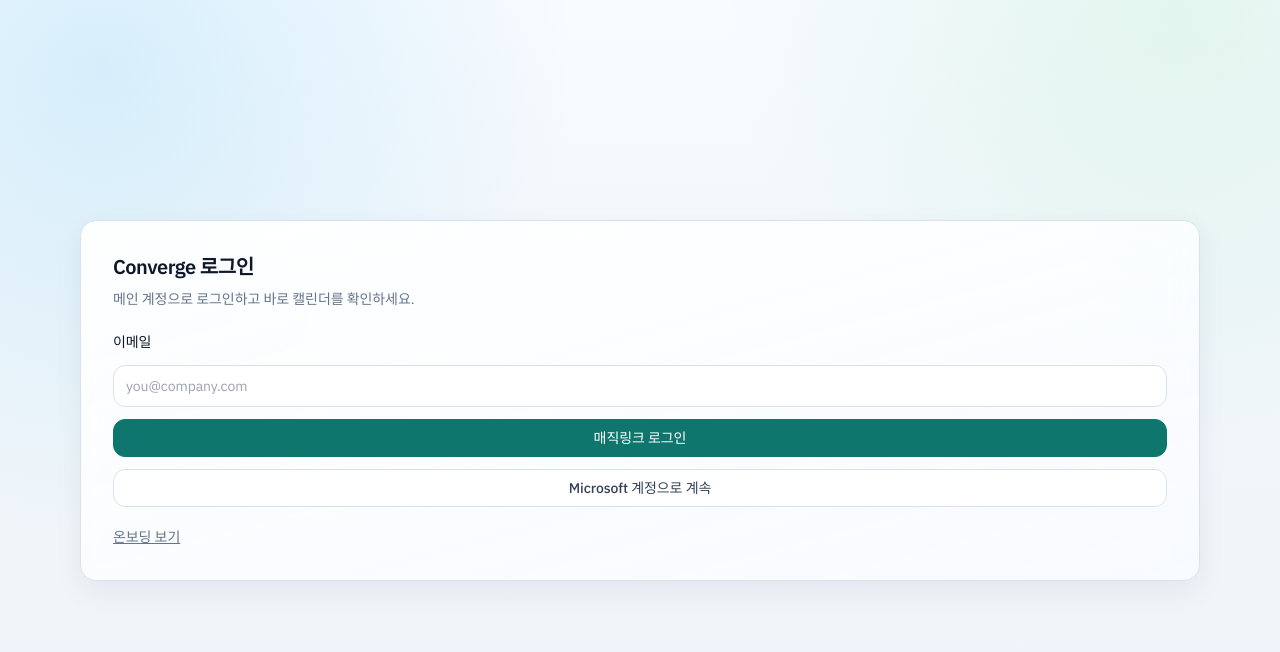
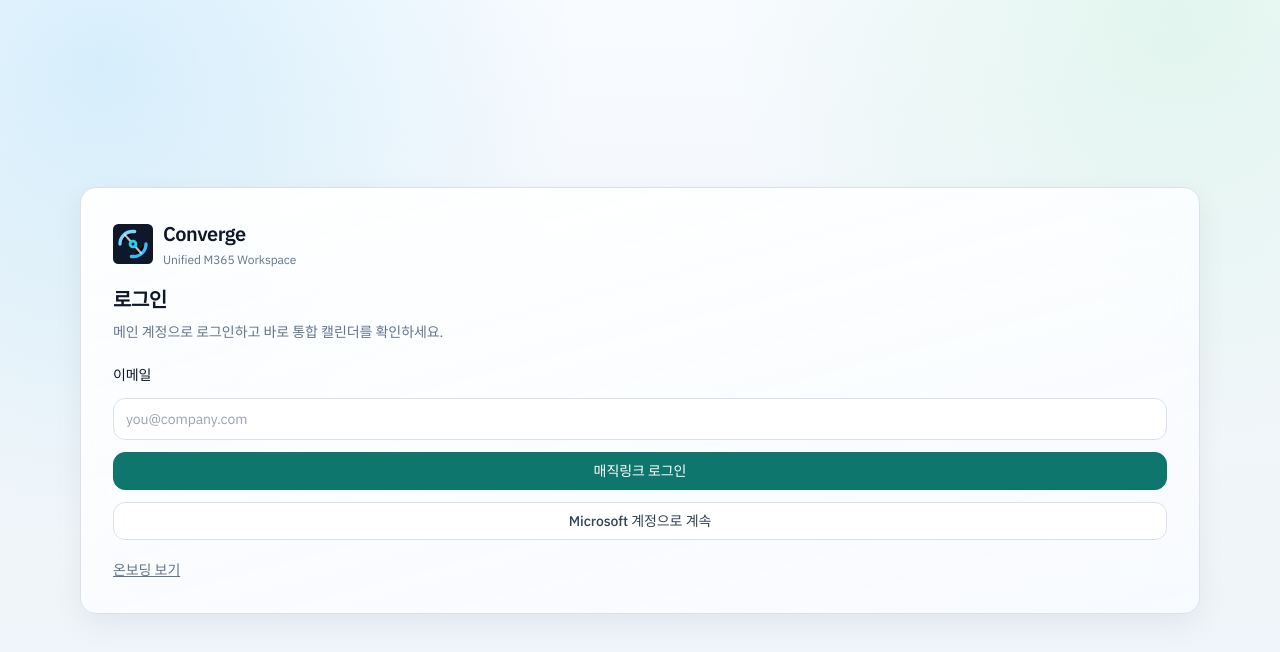
Before and after one commit to miles-hs-lee/converge, a Next.js app: page /login in a window 1280 px wide. Shown: the top 652 px of the page. Built offline with nearby package versions, Linux system fonts and the light colour scheme; no server answers.

Commit message:
Apply orbit brand logo across primary entry screens

```diff
--- a/app/login/page.tsx
+++ b/app/login/page.tsx
@@ -3,6 +3,7 @@
 import { AlertCircle } from "lucide-react";
 import { requestMagicLink } from "@/app/login/actions";
 import { createClient } from "@/lib/supabase/server";
+import { BrandLogo } from "@/components/brand-logo";
 
 const loginStatusMessage: Record<string, string> = {
   magic_link_sent: "매직링크를 보냈습니다. 이메일에서 로그인 링크를 열어주세요.",
@@ -32,8 +33,9 @@
   return (
     <main className="page-wrap flex min-h-screen max-w-md items-center py-12">
       <section className="panel-glass card w-full p-8">
-        <h1 className="title-xl">Converge 로그인</h1>
-        <p className="muted mt-2">메인 계정으로 로그인하고 바로 캘린더를 확인하세요.</p>
+        <BrandLogo subtitle="Unified M365 Workspace" />
+        <h1 className="title-xl mt-4">로그인</h1>
+        <p className="muted mt-2">메인 계정으로 로그인하고 바로 통합 캘린더를 확인하세요.</p>
 
         {status && loginStatusMessage[status] ? (
           <p className="mt-4 flex items-start gap-2 rounded-xl border border-amber-200 bg-amber-50 px-3 py-2 text-sm text-amber-800">
--- a/app/onboarding/page.tsx
+++ b/app/onboarding/page.tsx
@@ -1,10 +1,11 @@
 import Link from "next/link";
+import { BrandLogo } from "@/components/brand-logo";
 
 export default function OnboardingPage() {
   return (
     <main className="page-wrap flex min-h-screen max-w-4xl items-center py-12">
       <section className="panel-glass card w-full p-8 md:p-10">
-        <p className="text-xs uppercase tracking-[0.22em] text-accent">Converge</p>
+        <BrandLogo subtitle="Unified M365 Workspace" />
         <h1 className="mt-3 text-3xl font-semibold leading-tight md:text-5xl">여러 M365 계정을 한 화면에서</h1>
         <p className="muted mt-4 max-w-2xl md:text-base">통합 캘린더와 직원 검색을 빠르게 확인하세요.</p>
 
--- /dev/null
+++ b/components/brand-logo.tsx
@@ -0,0 +1,29 @@
+type BrandLogoProps = {
+  className?: string;
+  subtitle?: string;
+  compact?: boolean;
+};
+
+export function BrandLogo({ className = "", subtitle, compact = false }: BrandLogoProps) {
+  return (
+    <div className={`inline-flex items-center gap-2.5 ${className}`.trim()}>
+      <svg
+        aria-hidden="true"
+        className={compact ? "h-8 w-8" : "h-10 w-10"}
+        viewBox="0 0 240 240"
+        xmlns="http://www.w3.org/2000/svg"
+      >
+        <rect fill="#0F172A" height="240" rx="32" width="240" />
+        <path d="M42 120C42 78.6 75.6 45 117 45H130" stroke="#7DD3FC" strokeLinecap="round" strokeWidth="20" />
+        <path d="M198 120C198 161.4 164.4 195 123 195H110" stroke="#38BDF8" strokeLinecap="round" strokeWidth="20" />
+        <path d="M72 66L168 174" opacity="0.8" stroke="#E2E8F0" strokeLinecap="round" strokeWidth="12" />
+        <circle cx="120" cy="120" fill="#22D3EE" r="26" />
+        <circle cx="120" cy="120" fill="#0F172A" r="9" />
+      </svg>
+      <div className="leading-none">
+        <p className={compact ? "text-sm font-semibold tracking-tight" : "text-xl font-semibold tracking-tight"}>Converge</p>
+        {subtitle ? <p className="mt-1 text-xs text-muted">{subtitle}</p> : null}
+      </div>
+    </div>
+  );
+}
--- a/components/top-nav.tsx
+++ b/components/top-nav.tsx
@@ -4,6 +4,7 @@
 import { createClient } from "@/lib/supabase/server";
 import { signOutAction } from "@/app/(app)/actions";
 import { isMockMode } from "@/lib/mock-mode";
+import { BrandLogo } from "@/components/brand-logo";
 
 const tabs: Array<{ href: Route; label: string; icon: typeof CalendarDays }> = [
   { href: "/calendar", label: "캘린더", icon: CalendarDays },
@@ -21,8 +22,8 @@
     <header className="sticky top-0 z-30 border-b border-line bg-white/88 backdrop-blur-xl">
       <div className="page-wrap flex items-center justify-between gap-3 py-3">
         <div className="flex items-center gap-2">
-          <Link className="text-sm font-semibold tracking-tight" href="/calendar">
-            Converge
+          <Link className="inline-flex items-center" href="/calendar">
+            <BrandLogo compact />
           </Link>
           {isMockMode ? <span className="badge border-sky-200 bg-sky-50 text-sky-700">MOCK</span> : null}
         </div>
```
